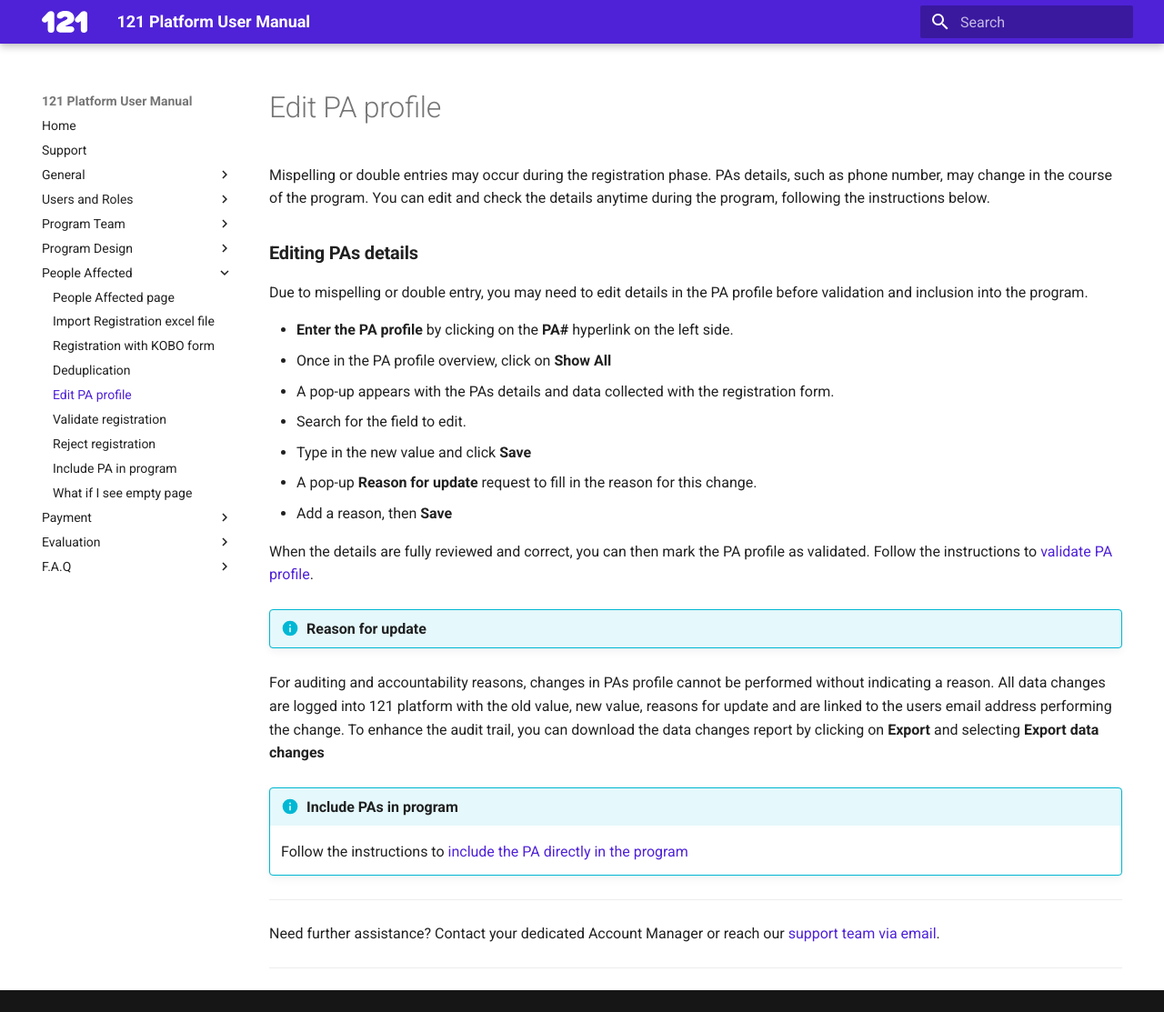
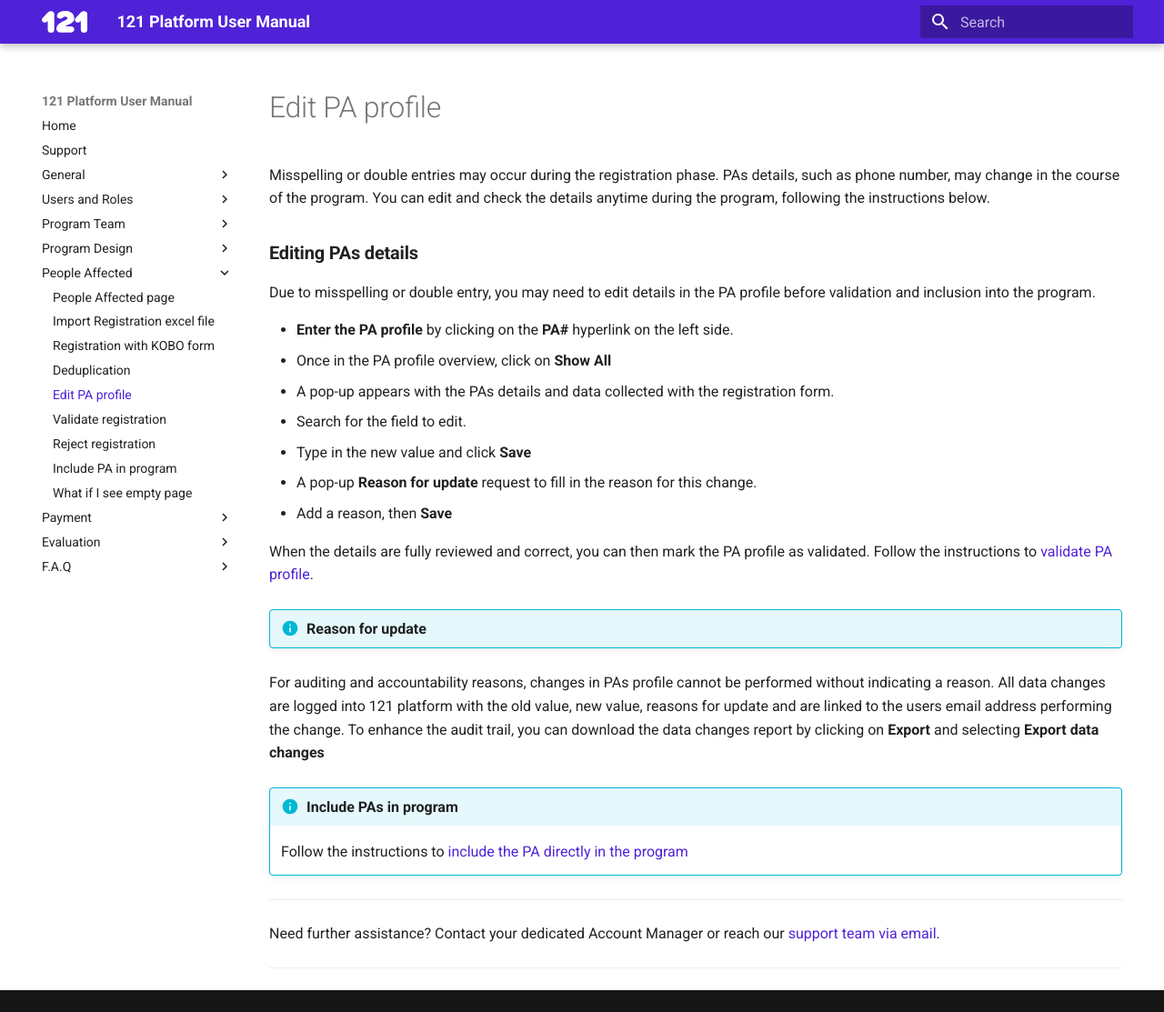
Before and after one commit to rodekruis/data-service-catalogue, an MkDocs documentation site: the page built from docs/registration/edit-pa-profile.md, in a window 1280 px wide and 1113 px high. Shown: the whole window at 91% size. Built offline with MkDocs 1.6.1 and Material for MkDocs 9.7.7, drawn with Linux system fonts in a browser that asks for light colours; plug-ins that fetch from the network failed and are left out.

Commit message:
spelling

```diff
--- a/docs/registration/edit-pa-profile.md
+++ b/docs/registration/edit-pa-profile.md
@@ -4,11 +4,11 @@ hide:
   - toc
 ---
 
-Mispelling or double entries may occur during the registration phase. PAs details, such as phone number, may change in the course of the program. You can edit and check the details anytime during the program, following the instructions below.
+Misspelling or double entries may occur during the registration phase. PAs details, such as phone number, may change in the course of the program. You can edit and check the details anytime during the program, following the instructions below.
 
 ### Editing PAs details
 
-Due to mispelling or double entry, you may need to edit details in the PA profile before validation and inclusion into the program.
+Due to misspelling or double entry, you may need to edit details in the PA profile before validation and inclusion into the program.
 
 - **Enter the PA profile** by clicking on the **PA#** hyperlink on the left side.
 - Once in the PA profile overview, click on **Show All**
```
Also changed, not shown: docs/registration/people-affected-page.md (+1 -1 lines), docs/registration/registration-automatic-import-kobo.md (+1 -1 lines), docs/registration/registration-list-empty.md (+1 -1 lines).
